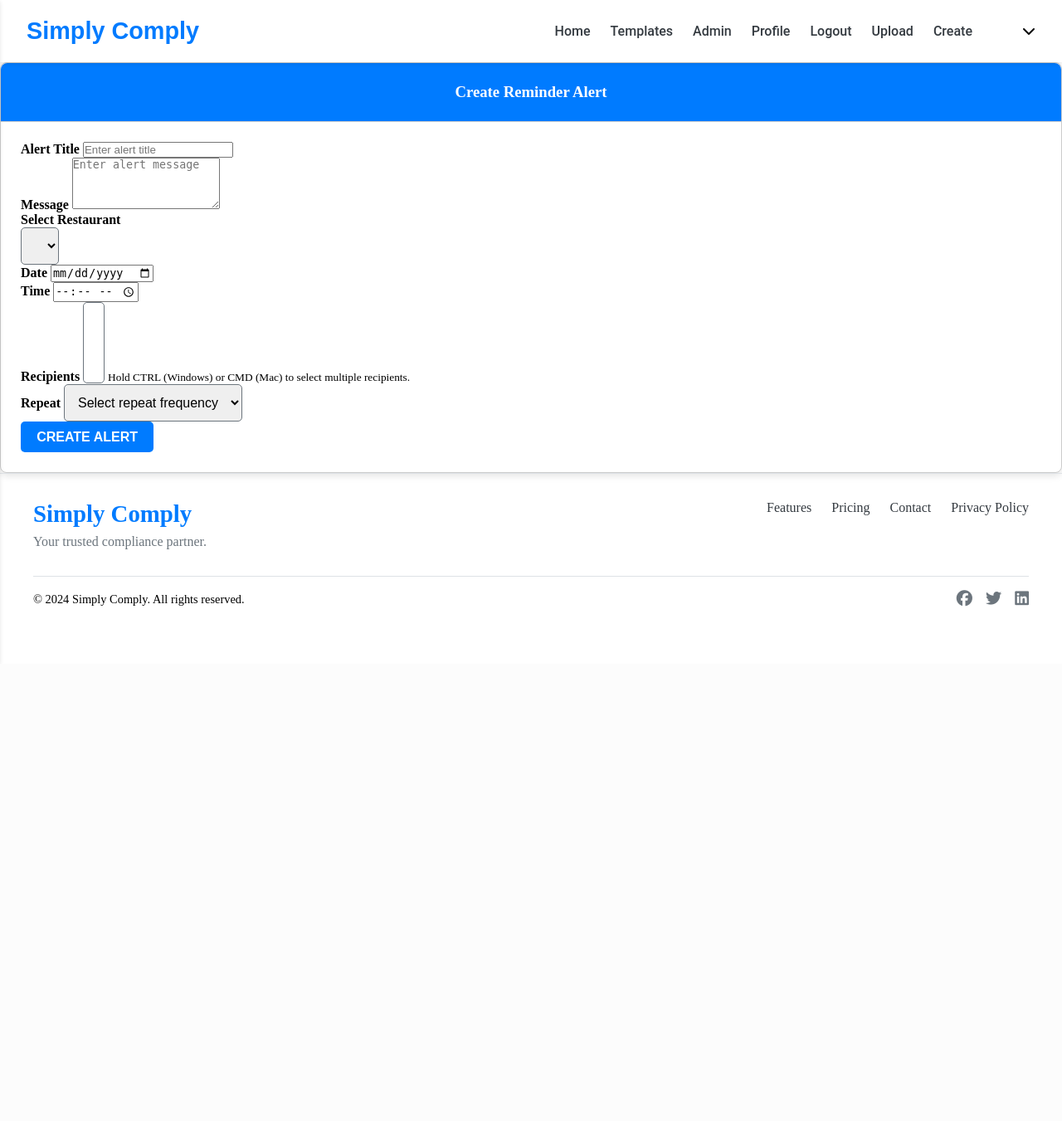
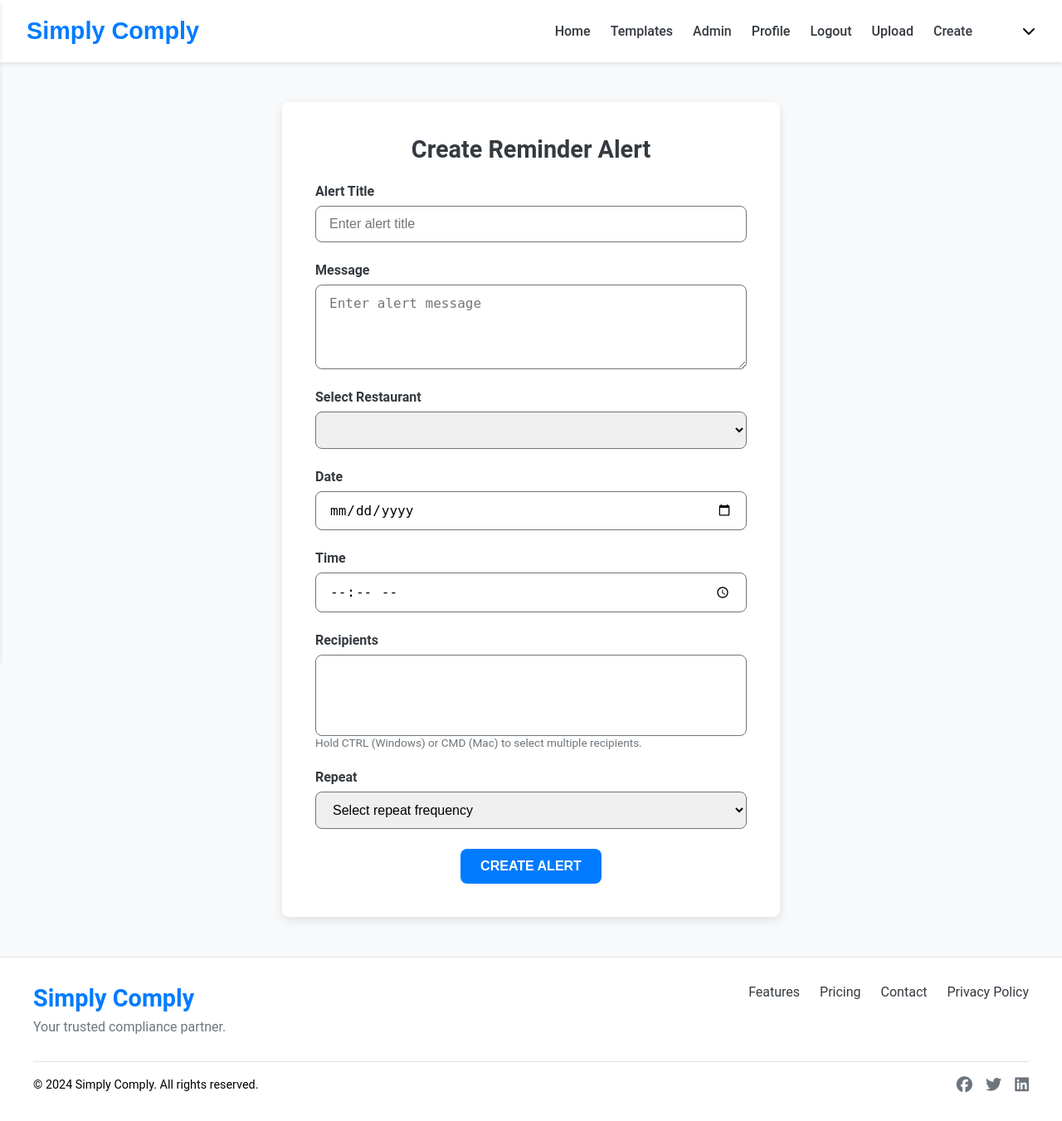
Before and after one commit to joshdean97/simplycomply, a Flask app: page /create/alerts/ in a window 1280 px wide. Shown: the whole page at 83% size. Before the commit the page ends 731 px from the top, so only its background shows below. Run offline with Flask 3, Linux system fonts and the light colour scheme; the visitor is signed in with stand-in values (Sample User, id 1); data comes from the database, SQL or seed files in the repository; data that the repository does not hold is empty.

Commit message:
add styling for create_alert.html

```diff
--- a/core/static/styles/app/create.scss
+++ b/core/static/styles/app/create.scss
@@ -7,7 +7,7 @@ $light-color: #f8f9fa;
 $dark-color: #343a40;
 $white-color: #ffffff;
 $gray-color: #6c757d;
-$font-family: 'Segoe UI', Tahoma, Geneva, Verdana, sans-serif;
+$font-family: 'Roboto', sans-serif;
 
 // Main container styling
 .create-container {
@@ -230,3 +230,109 @@ $font-family: 'Segoe UI', Tahoma, Geneva, Verdana, sans-serif;
     text-align: right;
     margin-top: 1.5rem;
 }
+
+
+// create alert
+
+// Variables
+$primary-color: #007bff;
+$secondary-color: #6c757d;
+$light-color: #f8f9fa;
+$dark-color: #343a40;
+$danger-color: #dc3545;
+$success-color: #28a745;
+$border-radius: 8px;
+$box-shadow: 0 4px 12px rgba(0, 0, 0, 0.1);
+$font-family: 'Roboto', sans-serif;
+
+// Container
+.alert-container {
+  display: flex;
+  justify-content: center;
+  align-items: center;
+  padding: 3rem;
+  background-color: $light-color;
+  min-height: 80vh;
+}
+
+// Card
+.alert-card {
+  background-color: $white-color;
+  padding: 2.5rem;
+  border-radius: $border-radius;
+  box-shadow: $box-shadow;
+  width: 100%;
+  max-width: 600px;
+}
+
+// Header
+.alert-header {
+  text-align: center;
+  margin-bottom: 1.5rem;
+
+  h3 {
+    font-size: 1.8rem;
+    color: $dark-color;
+    font-weight: bold;
+  }
+}
+
+// Form
+.alert-form {
+  .form-group {
+    display: flex;
+    flex-direction: column;
+    margin-bottom: 1.5rem;
+
+    label {
+      font-weight: bold;
+      margin-bottom: 0.5rem;
+      color: $dark-color;
+    }
+
+    input,
+    textarea,
+    select {
+      padding: 0.75rem 1rem;
+      font-size: 1rem;
+      border-radius: $border-radius;
+      border: 1px solid $secondary-color;
+      transition: border-color 0.3s ease;
+
+      &:focus {
+        border-color: $primary-color;
+        outline: none;
+      }
+    }
+
+    textarea {
+      resize: vertical;
+    }
+
+    small {
+      color: $secondary-color;
+      font-size: 0.85rem;
+    }
+  }
+}
+
+// Button
+.btn-primary {
+  background-color: $primary-color;
+  color: $white-color;
+  padding: 0.75rem 1.5rem;
+  border: none;
+  border-radius: $border-radius;
+  cursor: pointer;
+  transition: background-color 0.3s ease;
+
+  &:hover {
+    background-color: darken($primary-color, 10%);
+  }
+}
+
+// Form Actions
+.form-actions {
+  text-align: center;
+  margin-top: 1.5rem;
+}
--- a/core/static/styles/index.css
+++ b/core/static/styles/index.css
@@ -1911,6 +1911,85 @@ nav ul a.active {
   margin-top: 1.5rem;
 }
 
+.alert-container {
+  display: flex;
+  justify-content: center;
+  align-items: center;
+  padding: 3rem;
+  background-color: #f8f9fa;
+  min-height: 80vh;
+}
+
+.alert-card {
+  background-color: #ffffff;
+  padding: 2.5rem;
+  border-radius: 8px;
+  box-shadow: 0 4px 12px rgba(0, 0, 0, 0.1);
+  width: 100%;
+  max-width: 600px;
+}
+
+.alert-header {
+  text-align: center;
+  margin-bottom: 1.5rem;
+}
+.alert-header h3 {
+  font-size: 1.8rem;
+  color: #343a40;
+  font-weight: bold;
+}
+
+.alert-form .form-group {
+  display: flex;
+  flex-direction: column;
+  margin-bottom: 1.5rem;
+}
+.alert-form .form-group label {
+  font-weight: bold;
+  margin-bottom: 0.5rem;
+  color: #343a40;
+}
+.alert-form .form-group input,
+.alert-form .form-group textarea,
+.alert-form .form-group select {
+  padding: 0.75rem 1rem;
+  font-size: 1rem;
+  border-radius: 8px;
+  border: 1px solid #6c757d;
+  transition: border-color 0.3s ease;
+}
+.alert-form .form-group input:focus,
+.alert-form .form-group textarea:focus,
+.alert-form .form-group select:focus {
+  border-color: #007bff;
+  outline: none;
+}
+.alert-form .form-group textarea {
+  resize: vertical;
+}
+.alert-form .form-group small {
+  color: #6c757d;
+  font-size: 0.85rem;
+}
+
+.btn-primary {
+  background-color: #007bff;
+  color: #ffffff;
+  padding: 0.75rem 1.5rem;
+  border: none;
+  border-radius: 8px;
+  cursor: pointer;
+  transition: background-color 0.3s ease;
+}
+.btn-primary:hover {
+  background-color: rgb(0, 98.4, 204);
+}
+
+.form-actions {
+  text-align: center;
+  margin-top: 1.5rem;
+}
+
 * {
   box-sizing: border-box;
   margin: 0;
@@ -1919,6 +1998,10 @@ nav ul a.active {
 
 html {
   scroll-behavior: smooth;
+}
+
+body {
+  font-family: "Roboto", sans-serif;
 }
 
 .flash-container {
--- a/core/static/styles/index.scss
+++ b/core/static/styles/index.scss
@@ -46,6 +46,10 @@ $navbar-height: 4.6rem;
 html {
     scroll-behavior: smooth;
 
+}
+
+body {
+  font-family: 'Roboto', sans-serif;;
 }
 
 .flash-container {
--- a/core/templates/create/create_alert.html
+++ b/core/templates/create/create_alert.html
@@ -1,65 +1,65 @@
 {% extends "base.html" %}
 {% block title %}Create Alert{% endblock %}
 {% block content %}
-<div class="container py-5">
-    <div class="row justify-content-center">
-        <div class="col-lg-6 col-md-8 col-sm-10">
-            <div class="card shadow-sm border-0">
-                <div class="card-header bg-primary text-white text-center">
-                    <h3 class="mb-0">Create Reminder Alert</h3>
+<div class="alert-container">
+    <div class="alert-card">
+        <div class="alert-header">
+            <h3>Create Reminder Alert</h3>
         </div>
-                <div class="card-body">
-                    <form method="POST" action="{{ url_for('create.create_alerts') }}">
+        <div class="alert-body">
+            <form method="POST" action="{{ url_for('create.create_alerts') }}" class="alert-form">
 
                 <!-- Alert Title -->
-                        <div class="mb-4">
-                            <label for="title" class="form-label fw-bold">Alert Title</label>
-                            <input type="text" class="form-control" id="title" name="title"
-                                   placeholder="Enter alert title" required>
+                <div class="form-group">
+                    <label for="title">Alert Title</label>
+                    <input type="text" id="title" name="title" placeholder="Enter alert title" required>
                 </div>
 
                 <!-- Alert Message -->
-                        <div class="mb-4">
-                            <label for="message" class="form-label fw-bold">Message</label>
-                            <textarea class="form-control" id="message" name="message"
-                                      rows="4" placeholder="Enter alert message" required></textarea>
+                <div class="form-group">
+                    <label for="message">Message</label>
+                    <textarea id="message" name="message" rows="4" placeholder="Enter alert message" required></textarea>
                 </div>
-                        <label for="restaurant_id" class="form-label">Select Restaurant</label> </br>
-            <select id="restaurant_id" name="restaurant_id" class="form-select form-select-lg" required>
+
+                <!-- Restaurant Selection -->
+                <div class="form-group">
+                    <label for="restaurant_id">Select Restaurant</label>
+                    <select id="restaurant_id" name="restaurant_id" required>
                         {% for restaurant in current_user.restaurants %}
                         <option value="{{ restaurant.id }}" {% if restaurant.id == selected_restaurant_id %}selected{% endif %}>
                             {{ restaurant.name }}
                         </option>
                         {% endfor %}
                     </select>
+                </div>
 
                 <!-- Date Field -->
-                        <div class="mb-4">
-                            <label for="date" class="form-label fw-bold">Date</label>
-                            <input type="date" class="form-control" id="date" name="date" required>
+                <div class="form-group">
+                    <label for="date">Date</label>
+                    <input type="date" id="date" name="date" required>
                 </div>
 
                 <!-- Time Field -->
-                        <div class="mb-4">
-                            <label for="time" class="form-label fw-bold">Time</label>
-                            <input type="time" class="form-control" id="time" name="time" required>
+                <div class="form-group">
+                    <label for="time">Time</label>
+                    <input type="time" id="time" name="time" required>
                 </div>
 
-                        <!-- Recipients (Multi-Select) -->
-                        <div class="mb-4">
-                            <label for="recipients" class="form-label fw-bold">Recipients</label>
-                            <select class="form-select" id="recipients" name="recipients" multiple required>
+                <!-- Recipients -->
+                <div class="form-group">
+                    <label for="recipients">Recipients</label>
+                    <select id="recipients" name="recipients" multiple required>
                         {% for user in managed_users %}
                         <option value="{{ user.id }}">{{ user.name }} ({{ user.email }})</option>
                         {% endfor %}
                     </select>
-                            <small class="text-muted">Hold CTRL (Windows) or CMD (Mac) to select multiple recipients.</small>
+                    <small>Hold CTRL (Windows) or CMD (Mac) to select multiple recipients.</small>
                 </div>
 
                 <!-- Repeat Frequency -->
-                        <div class="mb-4">
-                            <label for="repeat" class="form-label fw-bold">Repeat</label>
-                            <select class="form-select" id="repeat" name="repeat" required>
+                <div class="form-group">
+                    <label for="repeat">Repeat</label>
+                    <select id="repeat" name="repeat" required>
                         <option value="" selected>Select repeat frequency</option>
                         <option value="everyday">Every Day</option>
                         <option value="every_week">Every Week</option>
@@ -70,13 +70,11 @@
                 </div>
 
                 <!-- Submit Button -->
-                        <div class="d-grid">
-                            <button type="submit" class="btn btn-primary fw-bold">Create Alert</button>
+                <div class="form-actions">
+                    <button type="submit" class="btn btn-primary">Create Alert</button>
                 </div>
             </form>
         </div>
     </div>
 </div>
-    </div>
-</div>
 {% endblock %}
```
Also changed, not shown: 1 other file. Lines whose indentation alone changed are shown as unchanged.
